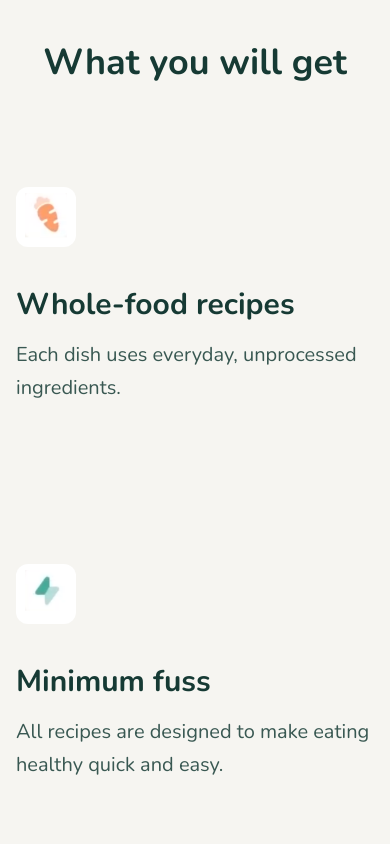
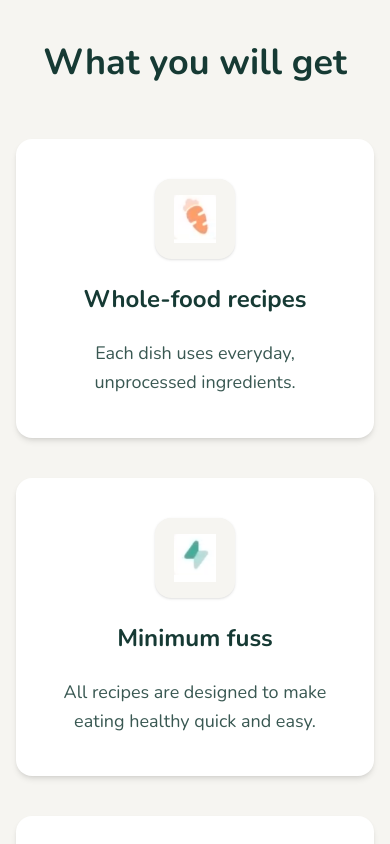
Before and after one commit to ARSH7863/Recipe-Website, a React (Vite) app: page / in a window 390 px wide. Shown: the part 980-1824 px from the top of the page. Built offline with nearby package versions, Linux system fonts and the light colour scheme.

Commit message:
Fixed Layout Issues and Mobile menu button issue

```diff
--- a/src/components/FeaturesSection.jsx
+++ b/src/components/FeaturesSection.jsx
@@ -27,26 +27,31 @@ const FeaturesSection = () => {
   return (
     <div className="py-20 bg-light-neutral-100">
       <div className="container mx-auto px-4 text-center">
-        <h2 className="text-4xl sm:text-5xl font-bold text-primary mb-6">
+        <h2 className="text-4xl sm:text-5xl font-bold text-primary mb-14">
           What you will get
         </h2>
+
         {/* Features Grid */}
         <div className="grid grid-cols-1 md:grid-cols-3 gap-10">
-          {features.map((feature) => (
-            <div className="my-10">
-              <div className="flex flex-col space-y-4 text-left">
-                <div className="w-15 h-15 bg-white rounded-xl flex items-center justify-center my-10">
+          {features.map((feature, index) => (
+            <div
+              key={index}
+              className="bg-white p-10 rounded-2xl shadow-md hover:shadow-xl transition-all duration-300 hover:-translate-y-2"
+            >
+              <div className="flex flex-col items-center space-y-6">
+                <div className="w-20 h-20 bg-light-neutral-100 rounded-2xl flex items-center justify-center shadow">
                   <img
                     src={feature.icon}
-                    alt="Feature Image"
-                    className="w-12 h-12 object-contain hover:scale-105 transition-all duration-300"
+                    alt={feature.title}
+                    className="w-12 h-12 object-contain"
                   />
                 </div>
-                {/* Feature Text */}
-                <h3 className="text-primary text-3xl font-bold">
+
+                <h3 className="text-primary text-2xl font-bold">
                   {feature.title}
                 </h3>
-                <p className="text-secondary leading-relaxed text-xl">
+
+                <p className="text-secondary leading-relaxed text-lg">
                   {feature.description}
                 </p>
               </div>
--- a/src/components/Header.jsx
+++ b/src/components/Header.jsx
@@ -7,22 +7,21 @@ import { motion, AnimatePresence } from "framer-motion";
 const Header = () => {
   const [isMenuOpen, setIsMenuOpen] = useState(false);
 
+  const handleCloseMenu = () => setIsMenuOpen(false);
+
   return (
     <div className="bg-light-neutral-100 backdrop-blur-md shadow-md sticky top-0 z-50 border border-light-neutral-200">
       <div className="container mx-auto px-4 py-4 flex items-center justify-between">
         {/* Logo */}
         <Link
           to="/"
+          onClick={handleCloseMenu}
           className="flex items-center space-x-3 hover:opacity-80 transition-all duration-300"
         >
-          <img
-            src={Logo}
-            alt="Logo image"
-            className="h-16 w-40 object-contain"
-          />
+          <img src={Logo} alt="Logo" className="h-16 w-40 object-contain" />
         </Link>
 
-        {/* Navigation */}
+        {/* Desktop Navigation */}
         <nav className="hidden md:flex items-center space-x-6">
           {["Home", "About", "Recipes"].map((item, i) => (
             <Link
@@ -36,6 +35,7 @@ const Header = () => {
           ))}
         </nav>
 
+        {/* Desktop CTA Button */}
         <Link
           to="/recipes"
           className="hidden md:block bg-primary text-light-neutral-0 px-6 py-3 rounded-xl hover:bg-secondary transition-all duration-300 font-semibold shadow-lg hover:shadow-xl transform hover:scale-105"
@@ -43,7 +43,7 @@ const Header = () => {
           Browse Recipes
         </Link>
 
-        {/* Mobile Button */}
+        {/* Mobile Toggle Button */}
         <motion.button
           whileTap={{ scale: 0.8 }}
           className="md:hidden p-2 text-gray-600 hover:text-gray-800 transition-all"
@@ -60,7 +60,7 @@ const Header = () => {
         </motion.button>
       </div>
 
-      {/* Mobile Menu Animation */}
+      {/* Mobile Menu */}
       <AnimatePresence>
         {isMenuOpen && (
           <motion.div
@@ -75,15 +75,17 @@ const Header = () => {
                 <Link
                   key={i}
                   to={`/${item === "Home" ? "" : item.toLowerCase()}`}
+                  onClick={handleCloseMenu}
                   className="text-gray-700 hover:text-primary transition-all text-left font-medium border-b border-transparent hover:border-primary pb-1"
-                  onClick={() => setIsMenuOpen(false)}
                 >
                   {item}
                 </Link>
               ))}
 
+              {/* FIXED - Added onClick to close menu */}
               <Link
                 to="/recipes"
+                onClick={handleCloseMenu}
                 className="bg-primary text-light-neutral-0 px-6 py-3 rounded-xl mt-2 hover:bg-secondary transition-all duration-300 font-medium"
               >
                 Browse Recipes
```
